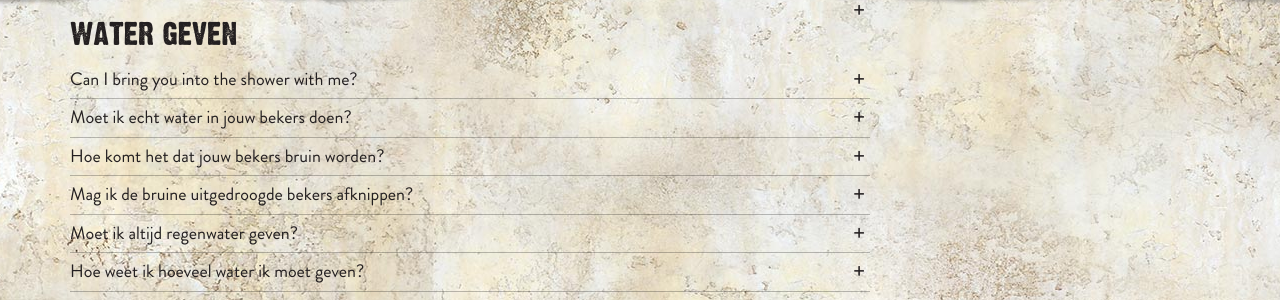
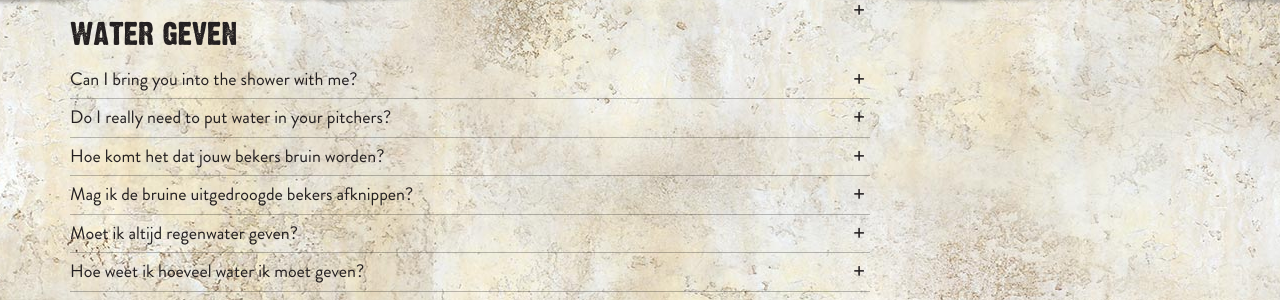
Before and after one commit to xuantiep/monkeyjars_en, a Jekyll site: the page built from funfacts/index.md, in a window 1280 px wide and 900 px high, scrolled down 354 px. Shown: the part 156-456 px from the top of the window. Built offline with Jekyll 4.4.1, drawn with Linux system fonts in a browser that asks for light colours; part of the change alters nothing that is shown.

Commit message:
Updated 'funfacts/index.md' via CloudCannon

```diff
--- a/funfacts/index.md
+++ b/funfacts/index.md
@@ -32,13 +32,13 @@ water_geven:
       Yes, that would be absolutely fantastic! Don’t do it too often though and
       please don't use soap on me because it isn't good for me. I also love
       being left to enjoy a nice and humid bathroom.
-  - title: Moet ik echt water in jouw bekers doen?
+  - title: Do I really need to put water in your pitchers?
     content: >-
-      Nee, als je mij goed verzorgt hoeft dat niet. Mijn stengels kun je zien
-      als een natuurlijke gieter. Als je me genoeg water geeft en de plek waar
-      ik sta niet te droog is, dan vul ik mijn beker gewoon zelf met een laagje
-      water. Afhankelijk van mijn soort vul ik mijn beker tot 1/3e, maar dat
-      hoeft niet altijd zo te zijn.
+      No, if you take good care of me there is no need for that. Think of my
+      stems as an organic sieve. If you give me enough water and the place you
+      put me is not too dry, then I will fill my pitchers with a layer of water
+      on my own. Depending on which variety of me you choose, I usually fill my
+      pitchers to about a third but this is not always the case.
   - title: Hoe komt het dat jouw bekers bruin worden?
     content: >-
       Als mijn bekers bruin worden is er iets mis. Meestal heb ik dan te weinig
```
